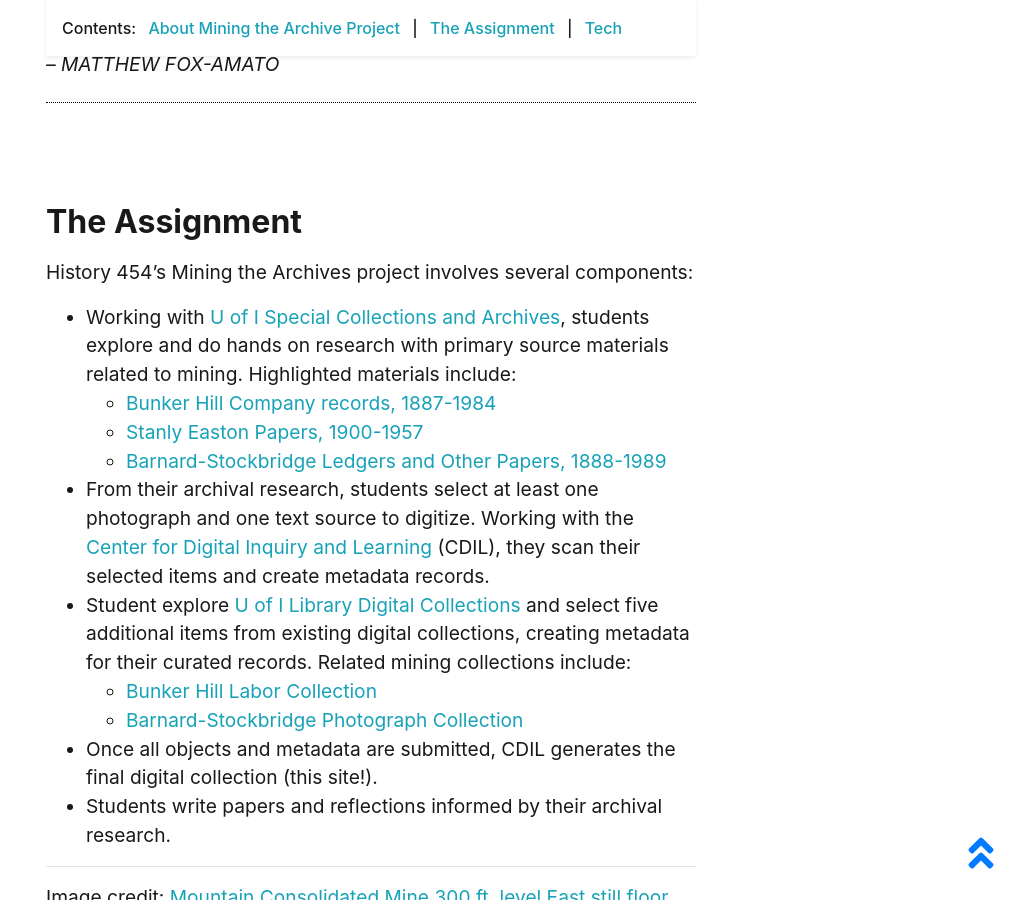
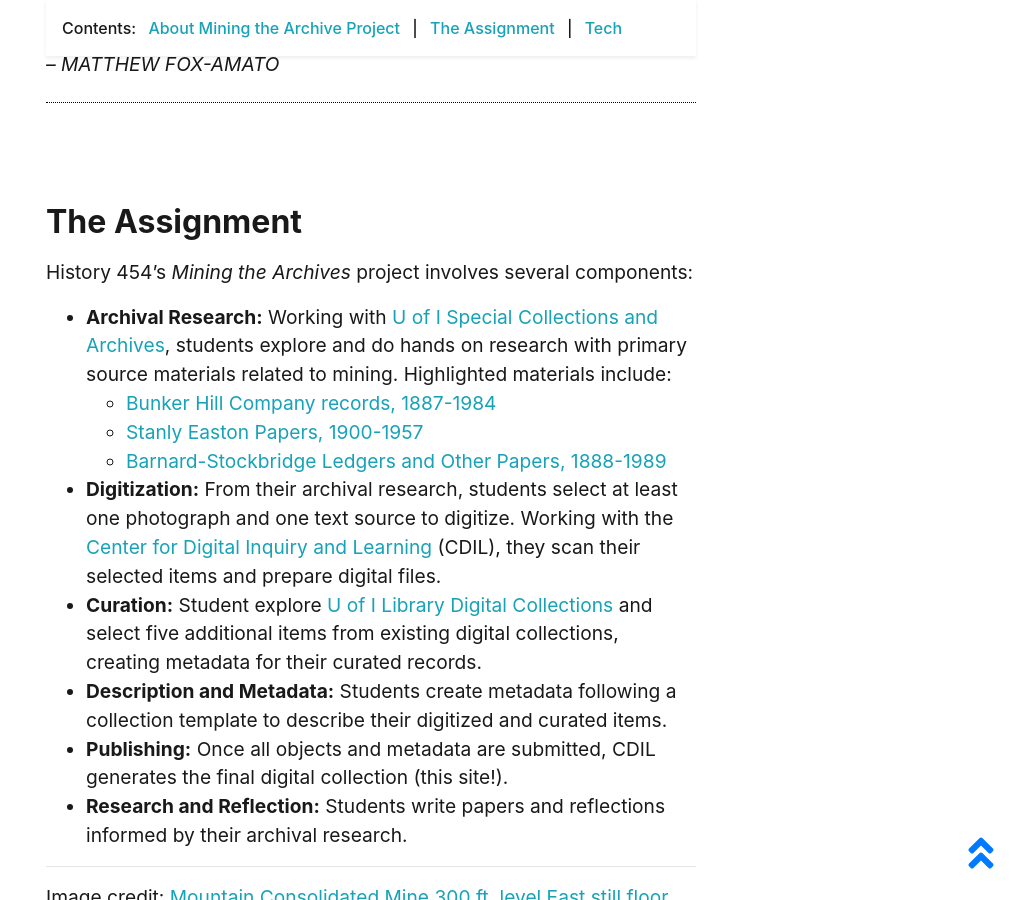
Before and after one commit to evanwill/hist-454-2022, a Jekyll site: the page built from pages/about.md, in a window 1280 px wide and 900 px high, scrolled down 1475 px. Shown: the whole window, without its empty margins (269-1280 px from the left). Built offline with Jekyll 4.4.1, drawn with Linux system fonts in a browser that asks for light colours.

```diff
--- a/pages/about.md
+++ b/pages/about.md
@@ -30,18 +30,17 @@ Since one of the key strengths of our Special Collections is the history of mini
 
 ## The Assignment
 
-History 454's Mining the Archives project involves several components:
+History 454's *Mining the Archives* project involves several components:
 
-- Working with [U of I Special Collections and Archives](https://www.lib.uidaho.edu/special-collections/), students explore and do hands on research with primary source materials related to mining. Highlighted materials include:
+- **Archival Research:** Working with [U of I Special Collections and Archives](https://www.lib.uidaho.edu/special-collections/), students explore and do hands on research with primary source materials related to mining. Highlighted materials include:
     - [Bunker Hill Company records, 1887-1984](http://archiveswest.orbiscascade.org/ark:/80444/xv65328)
     - [Stanly Easton Papers, 1900-1957](https://archiveswest.orbiscascade.org/ark:/80444/xv66353)
     - [Barnard-Stockbridge Ledgers and Other Papers, 1888-1989](https://archiveswest.orbiscascade.org/ark:/80444/xv01033)
-- From their archival research, students select at least one photograph and one text source to digitize. Working with the [Center for Digital Inquiry and Learning](https://cdil.lib.uidaho.edu/) (CDIL), they scan their selected items and create metadata records.
-- Student explore [U of I Library Digital Collections](https://www.lib.uidaho.edu/digital/collections.html) and select five additional items from existing digital collections, creating metadata for their curated records. Related mining collections include:
-    - [Bunker Hill Labor Collection](https://www.lib.uidaho.edu/digital/bunkerhill/)
-    - [Barnard-Stockbridge Photograph Collection](https://www.lib.uidaho.edu/digital/barstock/)
-- Once all objects and metadata are submitted, CDIL generates the final digital collection (this site!).
-- Students write papers and reflections informed by their archival research.
+- **Digitization:** From their archival research, students select at least one photograph and one text source to digitize. Working with the [Center for Digital Inquiry and Learning](https://cdil.lib.uidaho.edu/) (CDIL), they scan their selected items and prepare digital files.
+- **Curation:** Student explore [U of I Library Digital Collections](https://www.lib.uidaho.edu/digital/collections.html) and select five additional items from existing digital collections, creating metadata for their curated records.
+- **Description and Metadata:** Students create metadata following a collection template to describe their digitized and curated items.
+- **Publishing:** Once all objects and metadata are submitted, CDIL generates the final digital collection (this site!).
+- **Research and Reflection:** Students write papers and reflections informed by their archival research.
 
 ---------
 
```
Also changed, not shown: _data/config-nav.csv (+4 -3 lines), pages/curation.md (deleted, +0 -12 lines), pages/project/curation.md (added, +23 -0 lines), pages/project/digitization.md (renamed from pages/digitization.md, +7 -10 lines), pages/project/metadata.md (renamed from pages/metadata.md, +2 -16 lines), pages/project/overview.md (added, +57 -0 lines), pages/setup.md (+5 -4 lines).
